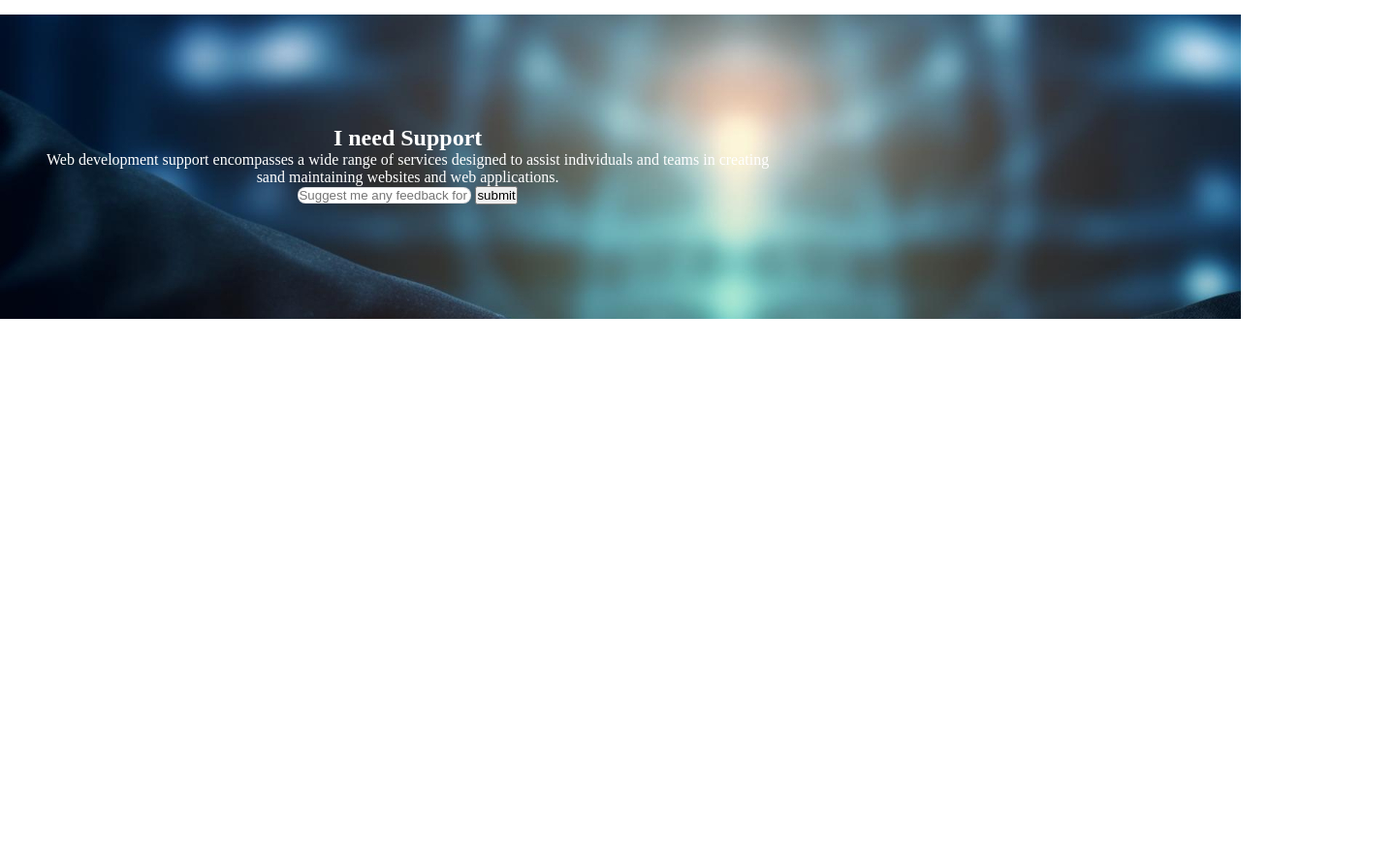
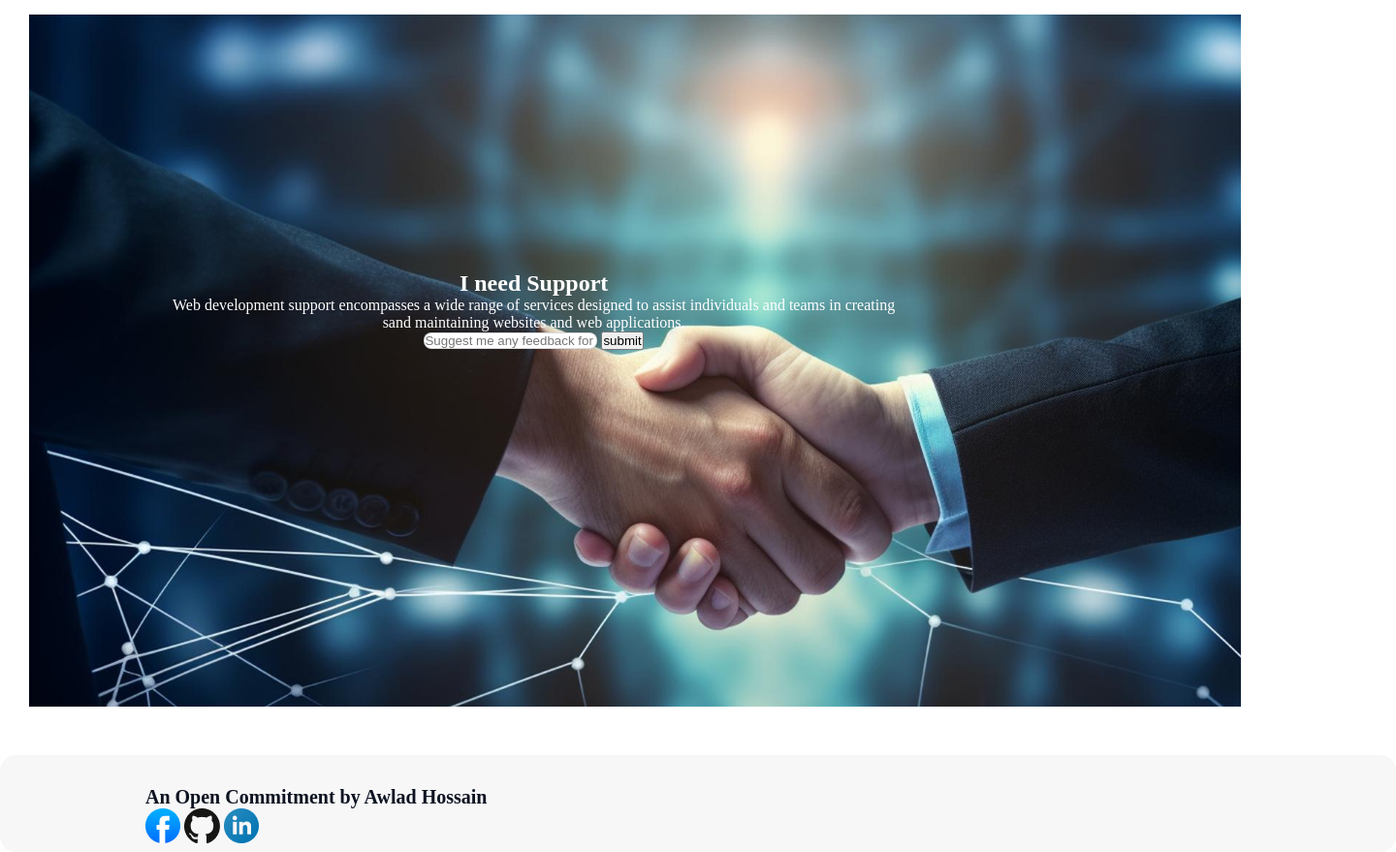
Before and after one commit to jasminaramim/my-frist-assingment, a plain HTML site: page index.html in a window 1280 px wide. Shown: the part 3580-4459 px from the top of the page at 97% size, 1440 px wide, since content can reach past the window. Before the commit the page ends 3909 px from the top, so only its background shows below. Drawn offline with Linux system fonts and the light colour scheme; a web font is replaced by a local one.

Commit message:
footer done

```diff
--- a/index.html
+++ b/index.html
@@ -120,7 +120,15 @@
                 </div>
             </section>
     </main>
-    <footer>
+    <footer  class="footer-container">
+
+      <h5 class="footer-heading">An Open Commitment by Awlad Hossain</h5>
+
+       <div class="image-footer">
+      <img src="/assets/facebook.png" alt="">
+      <img src="/assets/github.png" alt="">
+      <img src="/assets/linkedin-icon 1.png" alt="">
+    </div>
     </footer>
 </body>
 </html>
--- a/styles/style.css
+++ b/styles/style.css
@@ -197,18 +197,14 @@ padding: 24px;
 }
 .banner-conatiner-two{
    min-width: 1140px;
-    height: 314px;
-    left: 150px;
-    right: 150px;
+    height: 714px;
+    margin-left: 30PX;
     top: 4752px;
     bottom: 179px;
   margin-top: 10px;
   /* Frame 8 */
+display: flex;
 
-display: flex;
-flex-direction: column;
-justify-content: flex-start;
-align-items: flex-start;
 padding: 64px 48px 64px 48px;
 
 
@@ -220,8 +216,9 @@ padding: 64px 48px 64px 48px;
 .support{
     color:white;
 
- margin-top: 50px;
+ margin-top: 200px;
 text-align: center;
+margin-left: 100px;
 
 }
 .feedback{
@@ -232,3 +229,36 @@ border-radius: 8px;
 
 background: rgb(255, 255, 255);
 }
+/*footer styles*/
+.footer-container{
+    border-radius: 16px;
+
+background: rgba(13, 19, 33, 0.03);
+/* Frame 21 */
+position: absolute;
+width: 1440px;
+height: 100px;
+left: 0;
+margin-top: 50px;
+
+padding: 32px 150px 32px 150px;
+border-radius: 16px;
+
+border-radius: 16px;
+
+background: rgba(13, 19, 33, 0.03);
+}
+.footer-heading{
+    color: rgb(13, 19, 33);
+font-family: Azeret Mono;
+font-size: 20px;
+font-weight: 600;
+line-height: 23px;
+letter-spacing: 0%;
+text-align: left;
+}
+.image-footer{
+    margin-right: 30px;
+    left: 40px;
+
+}
```
